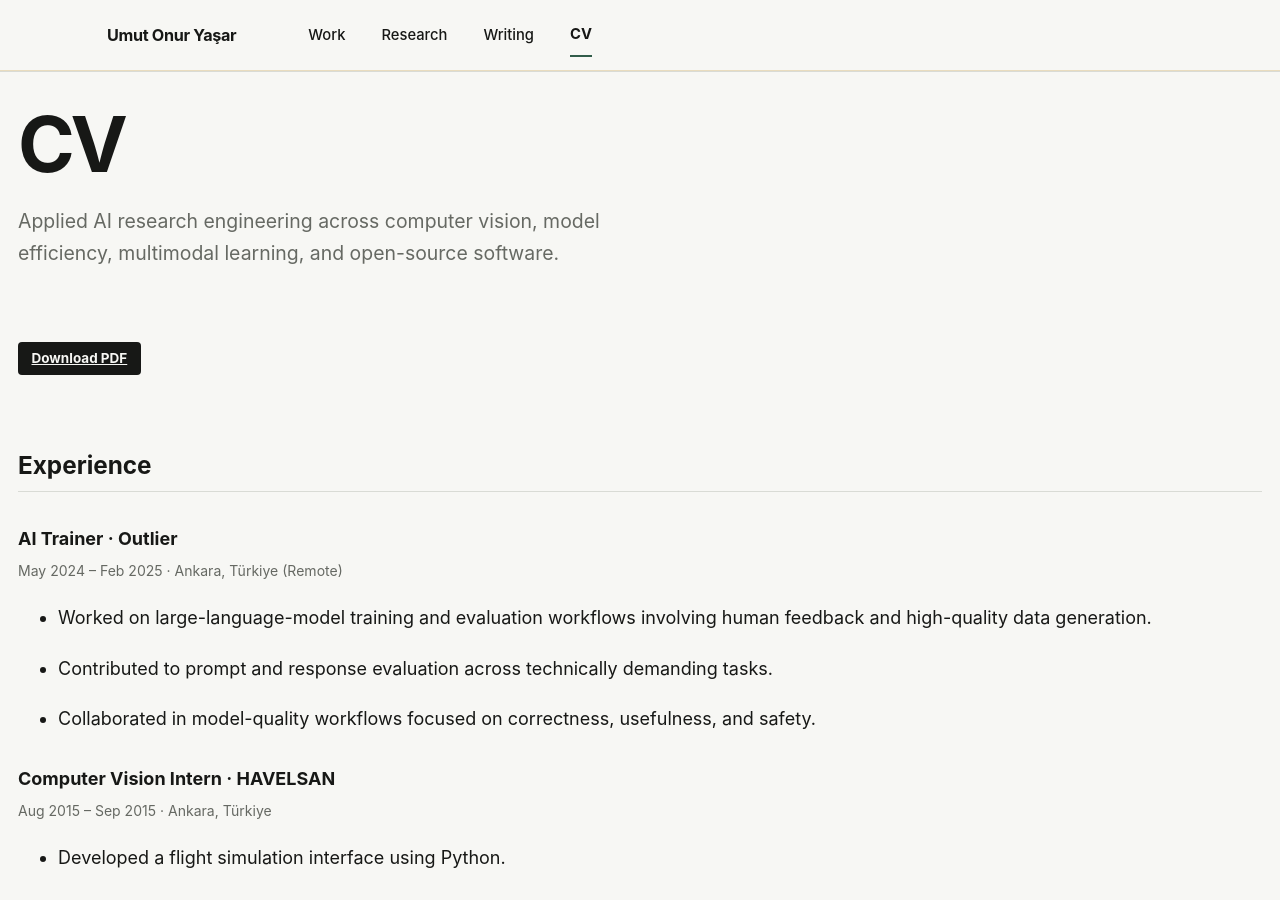
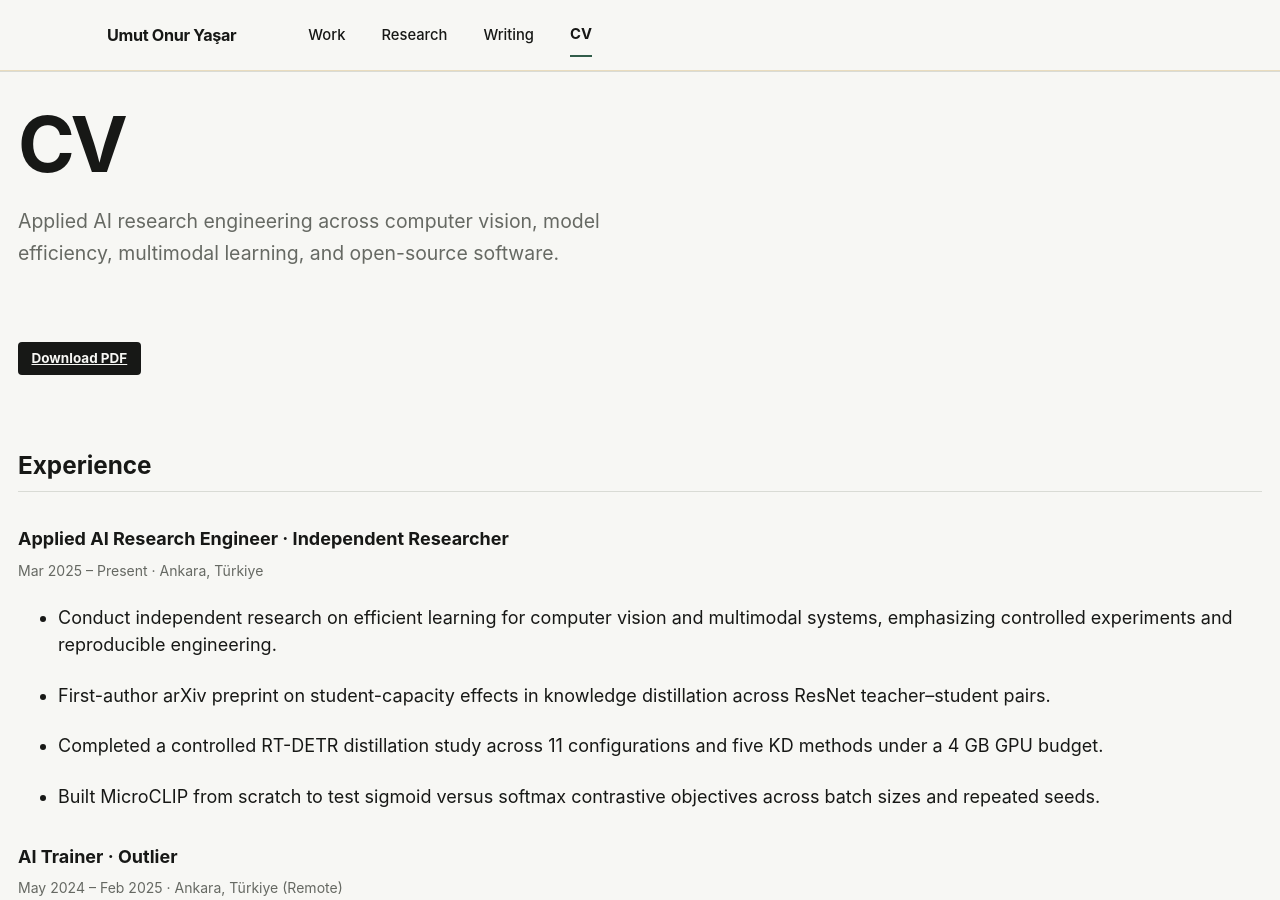
Before and after one commit to umutonuryasar/umutonuryasar.github.io, a Jekyll site: the page built from _pages/cv.md, in a window 1280 px wide and 900 px high. Built offline with Jekyll 4.4.1, drawn with Linux system fonts in a browser that asks for light colours; a script bundle is joined from its source files by our own code; library files that are not in the unit come from our copies.

Commit message:
Add current independent research role to CV

```diff
--- a/_data/cv.yml
+++ b/_data/cv.yml
@@ -4,6 +4,16 @@
     year: "2011 – 2020"
 
 experience:
+  - role: "Applied AI Research Engineer"
+    company: "Independent Researcher"
+    period: "Mar 2025 – Present"
+    location: "Ankara, Türkiye"
+    description:
+      - "Conduct independent research on efficient learning for computer vision and multimodal systems, emphasizing controlled experiments and reproducible engineering."
+      - "First-author arXiv preprint on student-capacity effects in knowledge distillation across ResNet teacher–student pairs."
+      - "Completed a controlled RT-DETR distillation study across 11 configurations and five KD methods under a 4 GB GPU budget."
+      - "Built MicroCLIP from scratch to test sigmoid versus softmax contrastive objectives across batch sizes and repeated seeds."
+
   - role: "AI Trainer"
     company: "Outlier"
     period: "May 2024 – Feb 2025"
```
